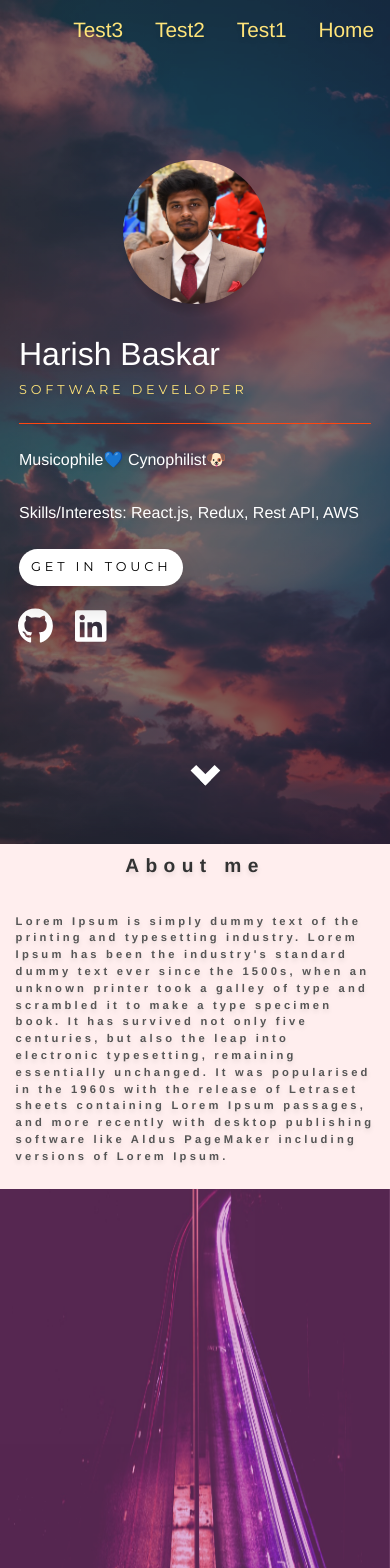
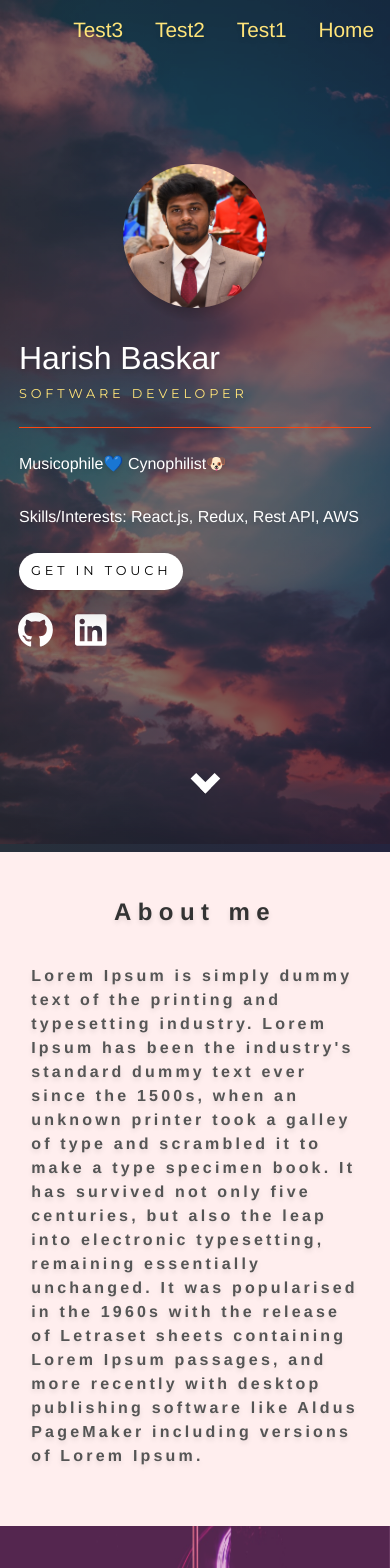
Before and after one commit to HarishBaskar/my-resume, a React (Create React App) app: page / in a window 390 px wide. Shown: the top 1568 px of the page. Built offline with nearby package versions, Linux system fonts and the light colour scheme.

Commit message:
Some regular fixes
Fixes to CSS

```diff
--- a/src/Components/Resume/AboutMe/AboutMe.module.css
+++ b/src/Components/Resume/AboutMe/AboutMe.module.css
@@ -13,7 +13,7 @@
   letter-spacing: 0.4rem;
   margin-left: auto;
   margin-right: auto;
-  margin-bottom: 2rem;
+  margin-top: 4vh;
   text-align: center;
 }
 
@@ -22,28 +22,11 @@
   font-weight: bold;
   letter-spacing: 0.2rem;
   line-height: 1.5;
+  margin: 4vh 4vw;
 }
 
 @media screen and (max-width: 799px) {
   .aboutme {
     max-width: 50em;
   }
-
-  .aboutme h1 {
-    font-size: 1.2rem;
-    font-weight: bolder;
-    color: #333;
-    letter-spacing: 0.4rem;
-    margin-left: auto;
-    margin-right: auto;
-    margin-bottom: 2rem;
-    text-align: center;
-  }
-
-  .aboutme p {
-    font-size: 0.7rem;
-    font-weight: bold;
-    letter-spacing: 0.2rem;
-    line-height: 1.5;
-  }
 }
--- a/src/Components/Resume/Header/Header.module.css
+++ b/src/Components/Resume/Header/Header.module.css
@@ -18,12 +18,7 @@
 .content {
   display: flex;
   position: relative;
-  min-height: 85vh !important;
-}
-
-.navigation {
-  display: flex;
-  position: relative;
+  min-height: 86vh;
 }
 
 .downarrow {
--- a/src/Components/Resume/Navigation/Navigation.module.css
+++ b/src/Components/Resume/Navigation/Navigation.module.css
@@ -1,8 +1,8 @@
 .navigation {
   background-color: transparent;
   max-height: 5vh;
+  font-size: 1.15rem;
   position: relative;
-  font-size: 1.15rem;
 }
 
 .navigation ul {
--- a/src/Components/Resume/Portfolio/Portfolio.module.css
+++ b/src/Components/Resume/Portfolio/Portfolio.module.css
@@ -2,7 +2,7 @@
   background-color: transparent;
   color: #555;
   height: auto;
-  margin: 0 auto !important;
+  margin: 0 auto;
   max-width: 50rem;
 }
 
@@ -11,7 +11,9 @@
   font-weight: bolder;
   color: #333;
   letter-spacing: 0.4rem;
-  margin: 2rem auto;
+  margin-left: auto;
+  margin-right: auto;
+  margin-top: 4vh;
   text-align: center;
 }
 
@@ -20,29 +22,11 @@
   font-weight: bold;
   letter-spacing: 0.2rem;
   line-height: 1.5;
-  margin-bottom: 2rem;
+  margin: 4vh 4vw;
 }
 
 @media screen and (max-width: 799px) {
   .portfolio {
     max-width: 50em;
   }
-
-  .portfolio h1 {
-    font-size: 1.2rem;
-    font-weight: bolder;
-    color: #333;
-    letter-spacing: 0.4rem;
-    margin-left: auto;
-    margin-right: auto;
-    margin-bottom: 2rem;
-    text-align: center;
-  }
-
-  .portfolio p {
-    font-size: 0.7rem;
-    font-weight: bold;
-    letter-spacing: 0.2rem;
-    line-height: 1.5;
-  }
 }
--- a/src/Components/Resume/Testimonials/Testimonials.module.css
+++ b/src/Components/Resume/Testimonials/Testimonials.module.css
@@ -36,29 +36,26 @@
 }
 
 .topcontainer h1 {
-  color: #333;
-  display: block;
   font-size: 1.5rem;
   font-weight: bolder;
+  color: #333;
   letter-spacing: 0.4rem;
-  margin-left: auto;
-  margin-right: auto;
-  position: relative;
+  margin: 2vh auto;
   text-align: center;
 }
 
 .testimonials h2 {
   color: #333;
-  font-size: 1.2rem;
+  font-size: 1.4rem;
 }
 
 .testimonials h3 {
-  font-size: 1rem;
+  font-size: 1.2rem;
   margin-bottom: 1rem;
 }
 
 .testimonials p {
-  font-size: 0.8rem;
+  font-size: 1rem;
   font-weight: bold;
   letter-spacing: 0.2rem;
 }
--- a/src/Components/Resume/Testimonials/index.js
+++ b/src/Components/Resume/Testimonials/index.js
@@ -5,7 +5,7 @@ import ColleaguePic from "../../../Images/samplepic.png";
 const Testimonials = () => {
   return (
     <div className={Styles.topcontainer}>
-      <h1>What do my Colleagues say</h1>
+      <h1>Testimonials</h1>
       <div className={Styles.testimonials}>
         <div className={Styles.card}>
           <div className={Styles.colleagueimage}>
```
